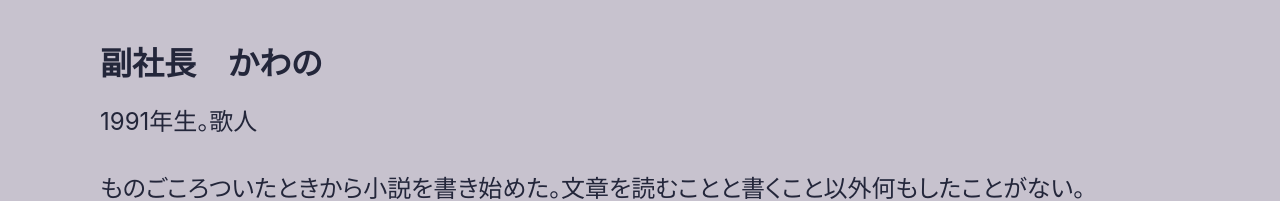
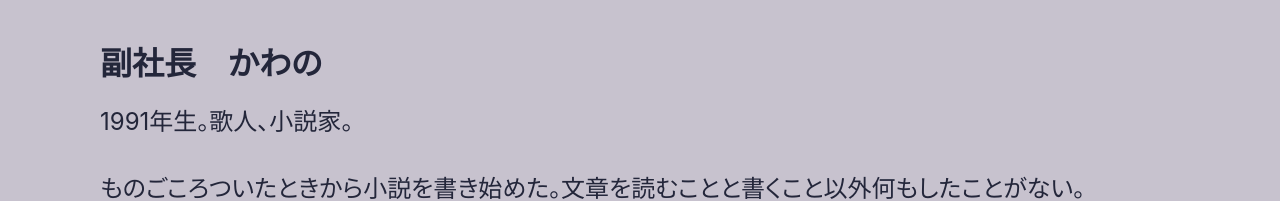
Before and after one commit to xemonodesign/xemono.life, a React app: page /news/1 in a window 1280 px wide. Shown: the part 8470-8671 px from the top of the page. Built offline with nearby package versions, Linux system fonts and the light colour scheme.

Commit message:
「Genesis 白昼夢通信」は12/20に発売！

```diff
--- a/src/App.js
+++ b/src/App.js
@@ -149,7 +149,7 @@ const Home = () => (
       <FlexBox>
         <div style={{ flex: 2 }}>
           <h2 className="text-large text-black">副社長　かわの</h2>
-          <p style={{ textAlign: "left" }}>1991年生。歌人</p>
+          <p style={{ textAlign: "left" }}>1991年生。歌人、小説家。</p>
           <p style={{ textAlign: "left" }}>
             ものごころついたときから小説を書き始めた。文章を読むことと書くこと以外何もしたことがない。
           </p>
--- a/src/Projects.js
+++ b/src/Projects.js
@@ -204,7 +204,7 @@ const PROJECTS = [
             <br />
           </p>
           <p>
-            管理者が見慣れた画面で快適に記事を投稿・管理できるよう、基本的なシステムはWordPressを用いつつ、高機能かつ爆速のサイトを実現するためにシステムを大幅に換骨奪胎
+            管理者が見慣れた画面で快適に記事を投稿・管理できるよう、基本的なシステムはWordPressを用いつつ、高機能かつ爆速のサイトを実現するためにシステムを大幅に換骨奪胎。
           </p>
           <p>
             東方Projectは「青春を捧げた」ファンも多いとても力のあるIPですが、そんなファンの皆様に楽しんでいただけるよう、隅々まで「東方らしさ」にこだわったデザインを施しました。
```
